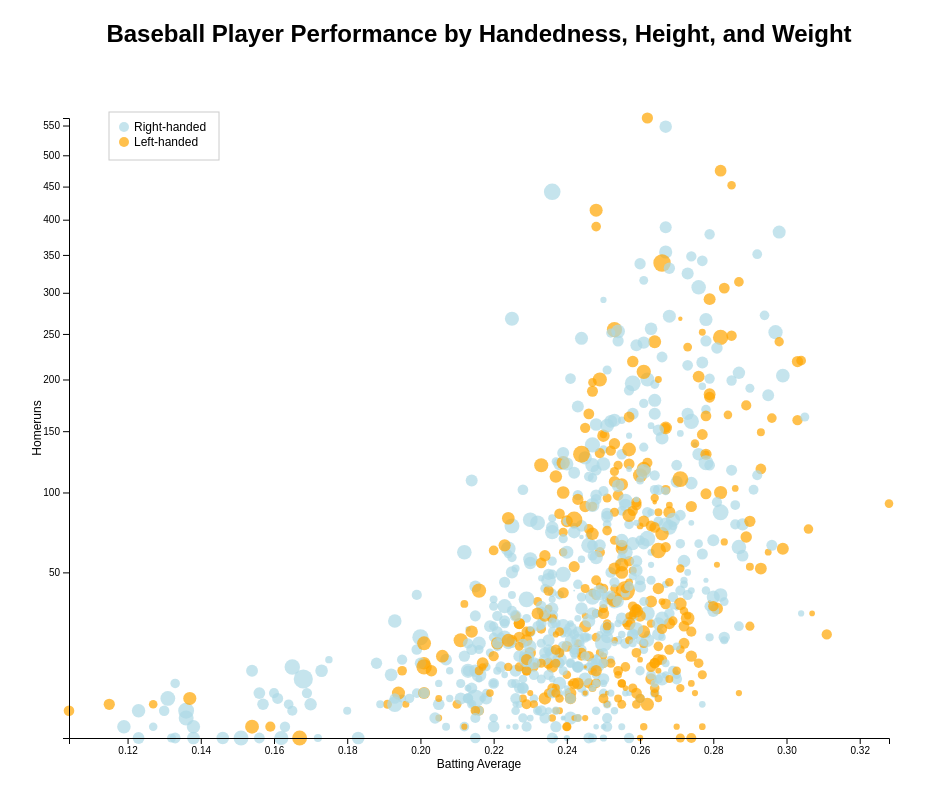
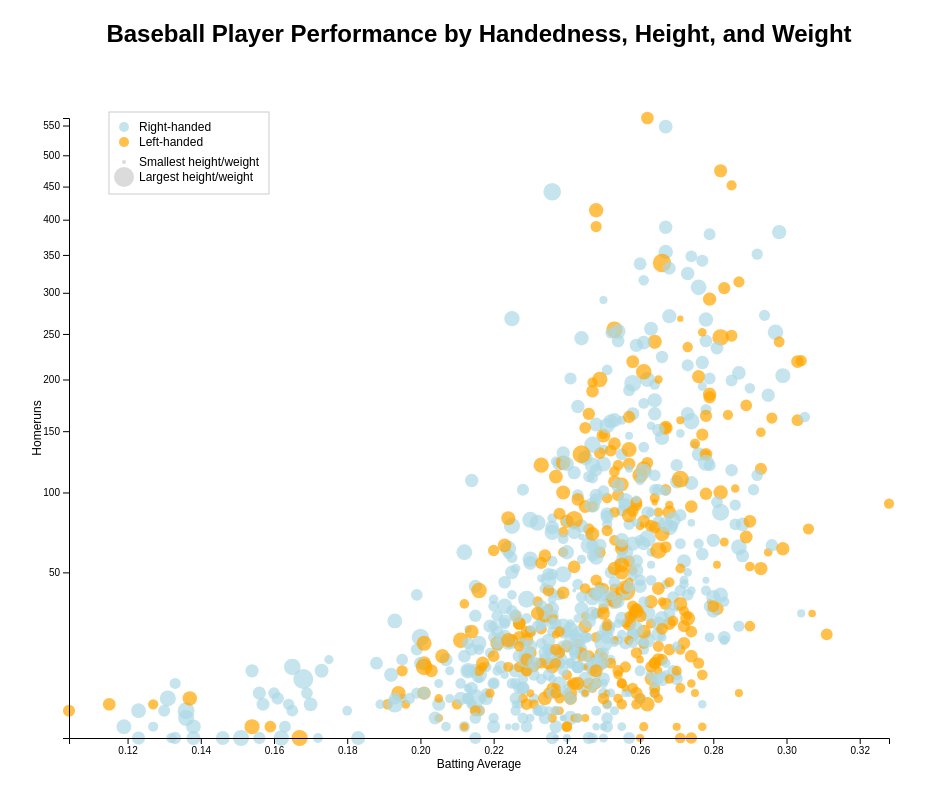
Before and after one commit to asdx0/dataviz, a plain HTML site: page index.html in a window 1280 px wide. Shown: the whole page, without its empty margins (161-1086 px from the left). Drawn offline with nearby package versions, Linux system fonts and the light colour scheme.

Commit message:
Final update

```diff
--- a/app.js
+++ b/app.js
@@ -37,8 +37,8 @@
 					.range([padding, width - padding]);
 
 		var radiusScale = d3.scaleLinear()
-					.domain([0,2])
-					.range([0.5,10]);
+					.domain(d3.extent(data, d=> weightScale(d.weight) + heightScale(d.height)))
+					.range([2,10]);
 		d3.select("body")
 	    .append("h2")
 	    .text("Baseball Player Performance by Handedness, Height, and Weight");
@@ -108,8 +108,8 @@
 		  .append("rect")
 		    .attr("x", 80)
 		    .attr("y", 34)
-		    .attr("width", 110)
-		    .attr("height", 48)
+		    .attr("width", 160)
+		    .attr("height", 82)
 		    .attr("stroke", "#ccc")
 		    .attr("stroke-width", 1)
 		    .attr("fill", "white");
@@ -123,7 +123,7 @@
 		d3.select("svg")
 		  .append("text")
 			.text("Right-handed")
-			.attr("x", 105)
+			.attr("x", 110)
 			.attr("y", 50)
 			.attr("text-anchor", "start")
 			.attr("alignment-baseline", "middle")
@@ -131,7 +131,7 @@
 		d3.select("svg")
 		  .append("text")
 			.text("Left-handed")
-			.attr("x", 105)
+			.attr("x", 110)
 			.attr("y", 65)
 			.attr("text-anchor", "start")
 			.attr("alignment-baseline", "middle")
@@ -142,7 +142,35 @@
 			.attr("cy", 64)
 			.attr("r", 5)
 			.attr("fill", "orange")
-			.classed("toggle-left", true);
+			.classed("toggle-left", true)
+		d3.select("svg")
+		  .append("text")
+			.text("Smallest height/weight")
+			.attr("x", 110)
+			.attr("y", 85)
+			.attr("text-anchor", "start")
+			.attr("alignment-baseline", "middle")
+			.classed("legend", true);
+		d3.select("svg")
+		  .append("circle")
+		    .attr("cx", 95)
+			.attr("cy", 84)
+			.attr("r", 2)
+			.attr("fill", "#ccc")
+		d3.select("svg")
+		  .append("text")
+			.text("Largest height/weight")
+			.attr("x", 110)
+			.attr("y", 100)
+			.attr("text-anchor", "start")
+			.attr("alignment-baseline", "middle")
+			.classed("legend", true);
+		d3.select("svg")
+		  .append("circle")
+		    .attr("cx", 95)
+			.attr("cy", 99)
+			.attr("r", 10)
+			.attr("fill", "#ccc");
 
 		d3.select("svg")
 	  .append('text')
--- a/index.html
+++ b/index.html
@@ -2,7 +2,6 @@
 <html>
 <head>
 	<title>Ashley dePreaux - Data Viz Final Project</title>
-	<link rel="stylesheet" type="text/css" href="css/style.css">
 </head>
 <style>
 	body {
```
Also changed, not shown: 1 other file.
